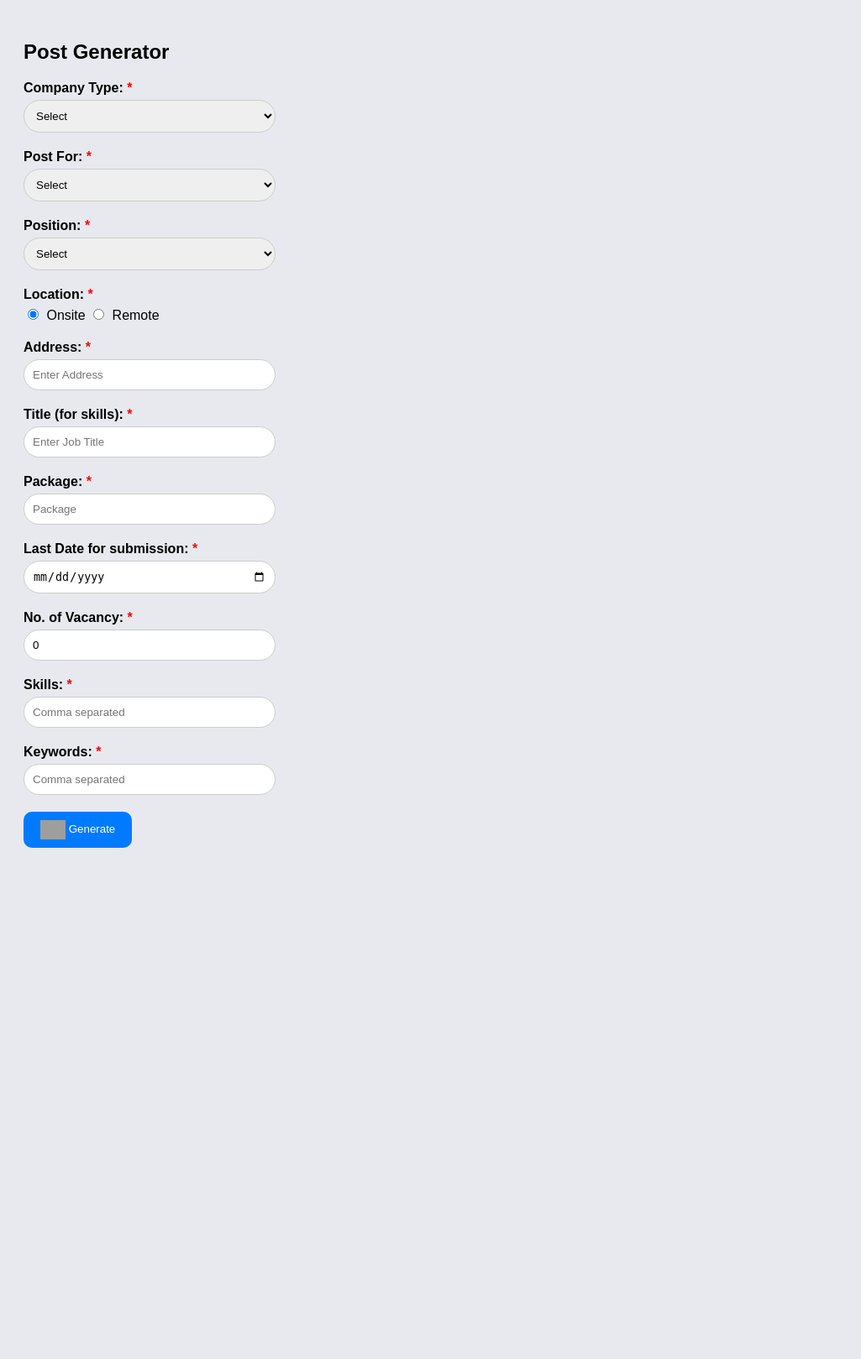
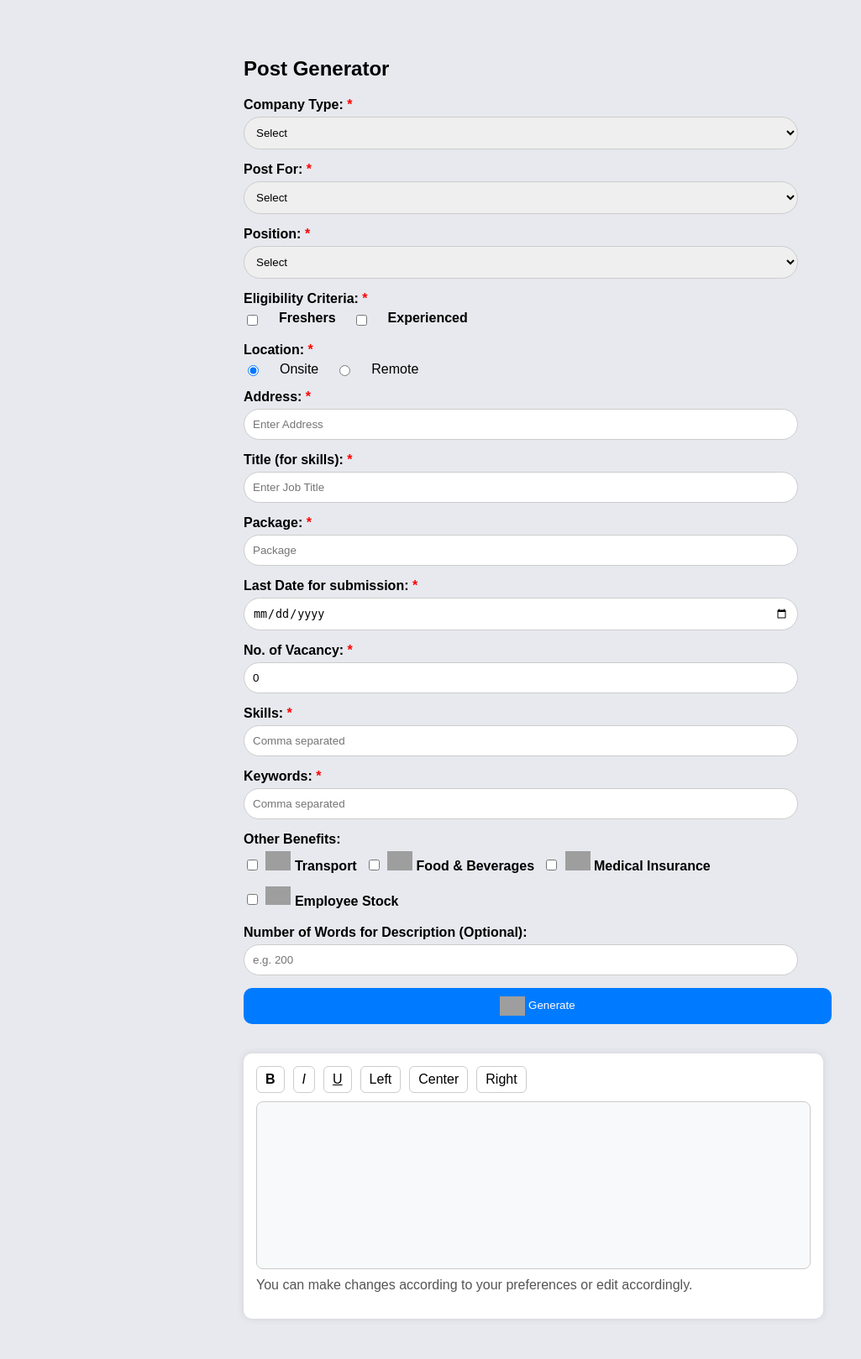
Before and after one commit to TouheedFathima/DescriptionGenrator, a Flask app: page / in a window 1280 px wide. Shown: the whole page at 84% size, without its empty margins (0-1025 px from the left). Before the commit the page ends 1010 px from the top, so only its background shows below. Run offline with Flask 3, Linux system fonts and the light colour scheme; grey boxes are pictures that could not be loaded.

Commit message:
fourth commit

```diff
--- a/app.py
+++ b/app.py
@@ -18,37 +18,51 @@ def index():
 def generate():
     data = request.json
 
+    # Extract wordCount separately
+    word_count = data.get('wordCount', 500)
+
+    # Join eligibility and benefits into strings for the prompt
+    eligibility = ', '.join(data.get('eligibility', []))
+    benefits = ', '.join(data.get('benefits', []))
+
     # Define the prompt template
-    prompt = ChatPromptTemplate.from_template("""
-    Generate a professional job post description based on the following details:
-    - Company Type: {companyType}
-    - Post For: {postFor}
-    - Position: {position}
-    - Location Type: {location}
-    - Address: {address}
-    - Job Title: {title}
-    - Package: {package}
-    - Last Date: {lastDate}
-    - Vacancy: {vacancy}
-    - Skills: {skills}
-    - Keywords: {keywords}
+    prompt = ChatPromptTemplate.from_template(f"""
+    Generate a professional job post description of around {word_count} words based on the following details:
+
+    - Company Type: {{companyType}}
+    - Post For: {{postFor}}
+    - Position: {{position}}
+    - Location Type: {{location}}
+    - Address: {{address}}
+    - Job Title: {{title}}
+    - Package: {{package}}
+    - Last Date: {{lastDate}}
+    - Vacancy: {{vacancy}}
+    - Skills: {{skills}}
+    - Keywords: {{keywords}}
+    - Eligibility: {{eligibility}}
+    - Benefits: {{benefits}}
 
     Write it in a natural, engaging way.
+    The description should be around {word_count} words. Don’t go much over or under.
     """)
 
-    # Initialize the LLM model (ChatGroq)
-    llm = ChatGroq(temperature=0.7, groq_api_key=os.getenv("GROQ_API_KEY"), model_name="llama3-70b-8192")
+    # Initialize the LLM model
+    llm = ChatGroq(
+        temperature=0.7,
+        groq_api_key=os.getenv("GROQ_API_KEY"),
+        model_name="llama3-70b-8192"
+    )
 
     # Chain the LLM with the prompt
     chain = LLMChain(llm=llm, prompt=prompt)
 
-    # Run the chain with the data
+    # Run the chain with the provided data
     response = chain.run(data)
 
-    # Return the generated description as a JSON response
+    # Return the generated description
     return jsonify({'description': response})
 
-
 if __name__ == '__main__':
-    port = int(os.environ.get("PORT", 4000))  # fallback to 4000 if PORT is not set
+    port = int(os.environ.get("PORT", 4000))
     app.run(host="0.0.0.0", port=port)
--- a/templates/index.html
+++ b/templates/index.html
@@ -1,3 +1,4 @@
+<!DOCTYPE html>
 <!DOCTYPE html>
 <html lang="en">
   <head>
@@ -10,9 +11,17 @@
         background: #e7e9ee;
         padding: 20px;
       }
+          .container {
+      width: 100%;
+      max-width: 700px;        /* optional width */
+      margin: 0 auto;          /* center whole form block on page */
+      padding: 20px;
+    }
 
     .form-group {
-        margin-bottom: 20px;
+      display: flex;
+      flex-direction: column;
+      margin-bottom: 15px;
     }
 
       label {
@@ -48,15 +57,28 @@
         cursor: pointer;
       }
 
+      .radio-group {
+        display: flex;
+        flex-direction: row;
+        gap: 20px;        /* space between each checkbox+label pair */
+        align-items: center;
+      }
+
+      #companyType,#postFor,#position,#address,#title,#package,#lastDate,#vacancy,#skills,#keywords,#wordCount{
+        min-width: calc(100% - 40px);
+        display: inline-block;
+      }
+
       #chatbox {
-        display: none;
-        position: fixed;
-        bottom: 80px;
-        right: 20px;
+      min-width: calc(100% - 40px);
+      display: inline-block;
+      position: static;
+      margin-top: 20px;
       background: white;
       padding: 15px;
       border-radius: 10px;
-        width: 320px;
+      width: 100%;
+      max-width: 320px;
       box-shadow: 0 0 10px rgba(0,0,0,0.1);
     }
 
@@ -92,19 +114,23 @@
       }
 
       #copyBtn {
-        background: #6c757d;
+        background:  #28a745;
       }
 
             @media (max-width: 480px) {
-        select, input[type="text"], input[type="date"], input[type="number"] {
+        select,
+        input[type="text"],
+        input[type="date"],
+        input[type="number"] {
           width: 100%;
           max-width: 100%;
         }
 
         #chatbox {
-          right: 10px;
-          bottom: 100px;
-          width: 90%;
+          position: static;      /* let it flow in the document flow */
+          margin-top: 20px;      /* space above it */
+          width: 100%;           /* full container width */
+          max-width: none;       /* lift the desktop max-width */
         }
       }
 
@@ -133,8 +159,9 @@
   </head>
 
   <body>
+    <div class="container">
     <h2>Post Generator</h2>
-
+    <!-- Your form fields -->
     <div class="form-group">
       <label for="companyType" class="required">Company Type:</label>
       <select id="companyType" required>
@@ -163,6 +190,16 @@
         <option>Contract</option>
         <option>Project</option>
       </select>
+    </div>
+
+    <div class="form-group">
+      <label class="required">Eligibility Criteria:</label>
+      <div class="radio-group">
+        <input type="checkbox" id="freshers" value="Freshers">
+        <label for="freshers">Freshers</label>
+        <input type="checkbox" id="experienced" value="Experienced">
+        <label for="experienced">Experienced</label>
+      </div>
     </div>
 
     <div class="form-group">
@@ -213,8 +250,41 @@
     </div>
 
     <div class="form-group">
+      <label>Other Benefits:</label>
+      <div class="radio-group" style="flex-wrap: wrap; gap: 10px;">
+        <label>
+          <input type="checkbox" value="Transport">
+          <img src="https://cdn-icons-png.flaticon.com/512/854/854894.png" width="30" alt="Transport">
+          Transport
+        </label>
+        <label>
+          <input type="checkbox" value="Food & Beverages">
+          <img src="https://cdn-icons-png.flaticon.com/512/1046/1046784.png" width="30" alt="Food">
+          Food & Beverages
+        </label>
+        <label>
+          <input type="checkbox" value="Medical Insurance">
+          <img src="https://cdn-icons-png.flaticon.com/512/2209/2209673.png" width="30" alt="Insurance">
+          Medical Insurance
+        </label>
+        <label>
+          <input type="checkbox" value="Employee Stock Options">
+          <img src="https://cdn-icons-png.flaticon.com/512/1029/1029183.png" width="30" alt="Stock">
+          Employee Stock
+        </label>
+      </div>
+    </div>
+
+    <div class="form-group">
+      <label for="wordCount">Number of Words for Description (Optional):</label>
+      <input type="number" id="wordCount" placeholder="e.g. 200">
+    </div>
+
+    <div class="form-group">
       <button class="btn" onclick="generateDescription()">
-      <img src="https://cdn-icons-png.flaticon.com/512/4712/4712109.png" alt="Chatbot" width="30" style="vertical-align: middle;"> Generate
+        <img src="https://cdn-icons-png.flaticon.com/512/4712/4712109.png"
+             alt="Chatbot" width="30" style="vertical-align: middle;">
+        Generate
       </button>
     </div>
 
@@ -229,12 +299,18 @@
         <button onclick="formatText('justifyRight')">Right</button>
       </div>
 
-  <div id="descriptionResult" contenteditable="true" placeholder="Generated description will appear here..."></div>
-  <p style="margin-top: 10px; color: #555;">You can make changes according to your preferences or edit accordingly.</p>
-  <button id="downloadBtn" class="btn" onclick="downloadDescription()">Download Description</button>
-  <button id="copyBtn" class="btn" onclick="copyToClipboard()">Copy to Clipboard</button>
+      <div id="descriptionResult" contenteditable="true"
+           placeholder="Generated description will appear here..."></div>
+      <p style="margin-top: 10px; color: #555;">
+        You can make changes according to your preferences or edit accordingly.
+      </p>
+      <button id="downloadBtn" class="btn" onclick="downloadDescription()">
+        Download Description
+      </button>
+      <button id="copyBtn" class="btn" onclick="copyToClipboard()">
+        Copy to Clipboard
+      </button>
     </div>
-
 <script>
   function showSalaryRange() {
     document.getElementById('salaryRange').style.display = 'block';
@@ -271,6 +347,18 @@
   const salaryTo = document.getElementById("salaryTo").value;
   const salaryRange = salaryFrom && salaryTo ? `₹${salaryFrom} - ₹${salaryTo}` : packageVal;
 
+  // ✅ Get eligibility values
+  const eligibility = [];
+  if (document.getElementById("freshers")?.checked) eligibility.push("Freshers");
+  if (document.getElementById("experienced")?.checked) eligibility.push("Experienced");
+
+  // ✅ Get benefits (excluding Freshers/Experienced if those are checkboxes too)
+  const benefitCheckboxes = document.querySelectorAll('div.form-group input[type="checkbox"]:checked');
+  const benefits = Array.from(benefitCheckboxes)
+    .filter(checkbox => checkbox.value && !["Freshers", "Experienced"].includes(checkbox.value))
+    .map(cb => cb.value);
+
+  // ✅ Full payload
   const payload = {
     companyType: document.getElementById("companyType").value,
     postFor: document.getElementById("postFor").value,
@@ -282,7 +370,10 @@
     lastDate: document.getElementById("lastDate").value,
     vacancy: document.getElementById("vacancy").value,
     skills: document.getElementById("skills").value,
-      keywords: document.getElementById("keywords").value
+    keywords: document.getElementById("keywords").value,
+    wordCount: document.getElementById("wordCount").value || null,
+    eligibility: eligibility,
+    benefits: benefits
   };
 
   fetch('/generate', {
@@ -334,5 +425,6 @@
     link.click();
   }
 </script>
+</div>
 </body>
 </html>
```
Lines whose indentation alone changed are shown as unchanged.
